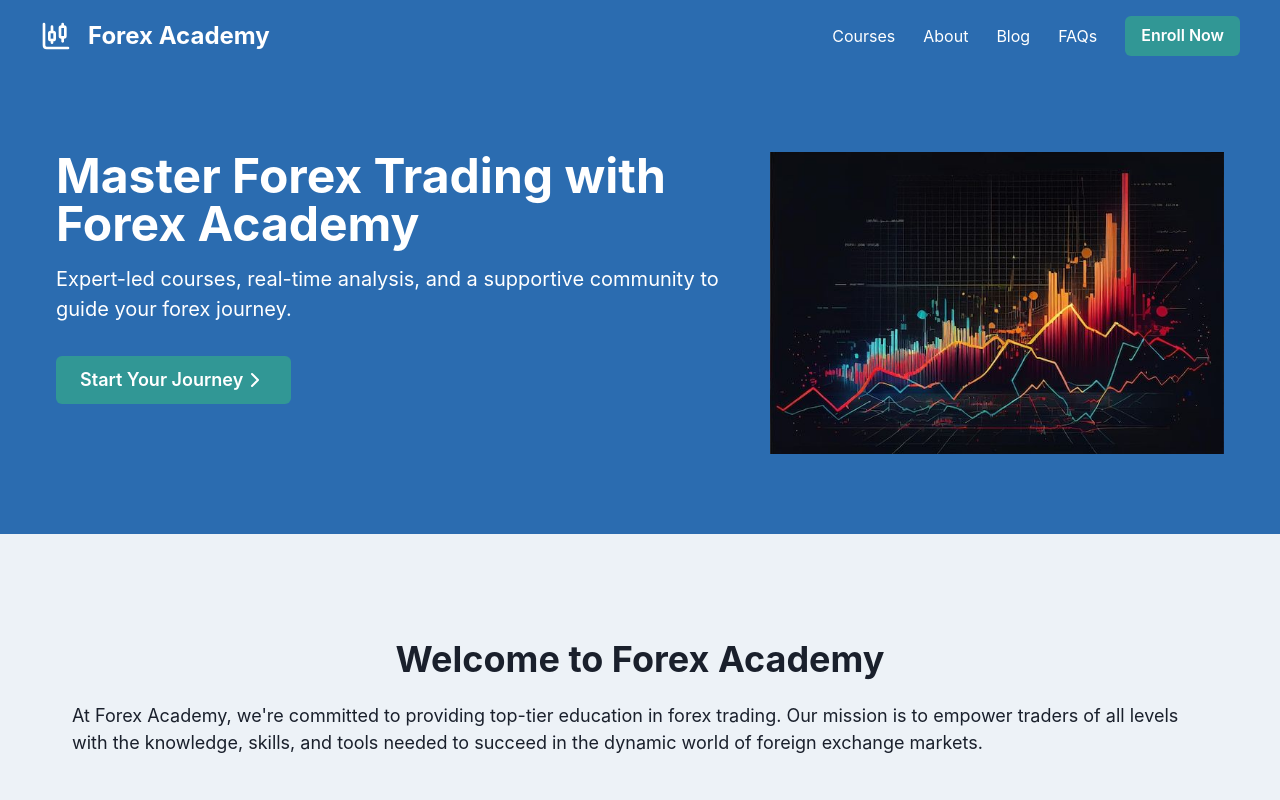
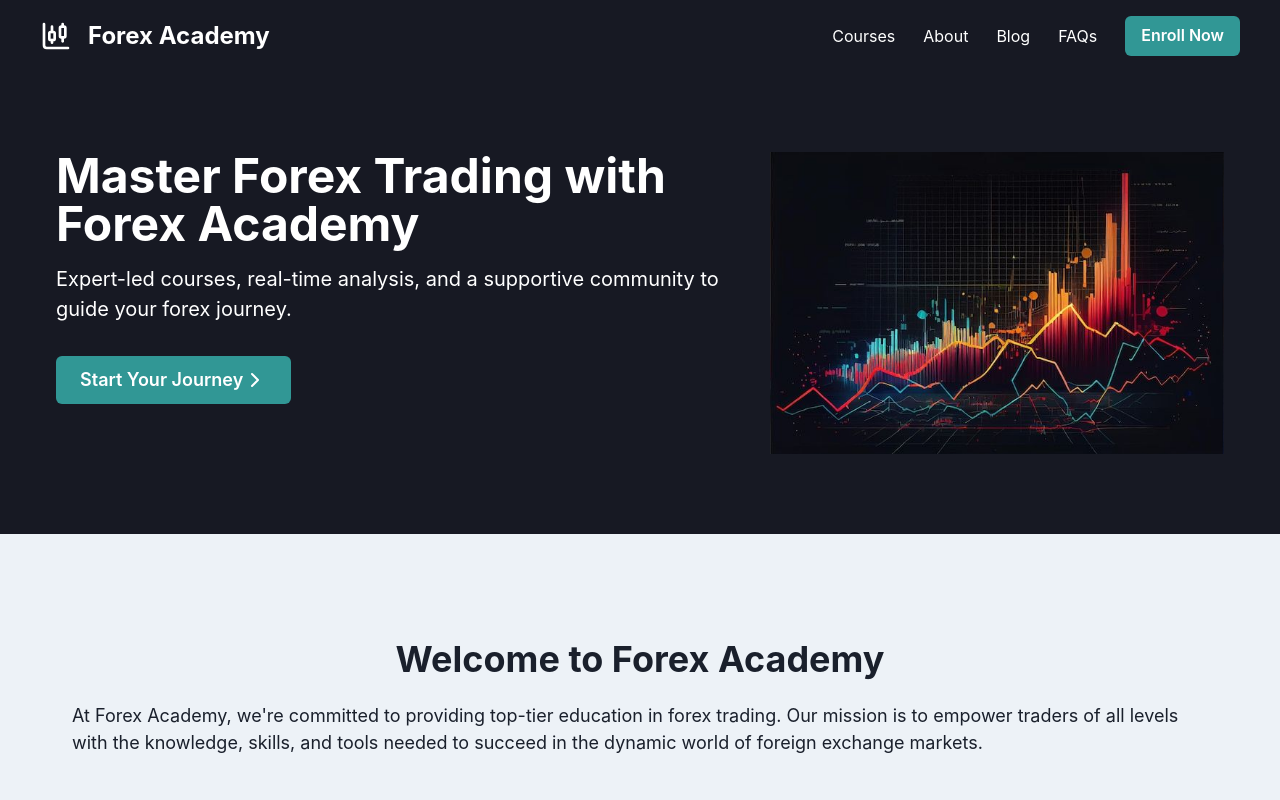
Before and after one commit to YongoDavid/FX_ac, a React (Create React App) app: page / in a window 1280 px wide. Shown: the top 800 px of the page. Built offline with nearby package versions, Linux system fonts and the light colour scheme.

Commit message:
UI update

```diff
--- a/src/components/Footer.js
+++ b/src/components/Footer.js
@@ -5,7 +5,7 @@ import { Link as RouterLink } from 'react-router-dom';
 
 function Footer() {
   return (
-    <Box as="footer" bg="gray.100" py={8}>
+    <Box as="footer" bg="gray.900" color="white" py={8}>
       <Flex maxW="1200px" mx="auto" flexWrap="wrap" justifyContent="space-between">
         <Box mb={4}>
           <Text fontWeight="bold" mb={2}>Forex Academy</Text>
--- a/src/components/Header.js
+++ b/src/components/Header.js
@@ -5,7 +5,7 @@ import { Link as RouterLink } from 'react-router-dom';
 
 function Header() {
   return (
-    <Box as="header" bg="blue.600" color="white" py={4}>
+    <Box as="header" bg="gray.900" color="white" py={4}>
       <Flex maxW="1200px" mx="auto" alignItems="center" justifyContent="space-between">
         <div className="flex items-center space-x-2">
           <Flex direction="row" alignItems="center" gap={4}>
--- a/src/pages/Home.js
+++ b/src/pages/Home.js
@@ -9,7 +9,7 @@ function Home() {
   return (
     <Box>
       {/* Hero Section */}
-      <Box bg="blue.600" color="white" py={20}>
+      <Box bg="gray.900" color="white" py={20}>
         <Container maxW="1200px">
           <SimpleGrid column={2} row={1}>
             <Flex>
```
